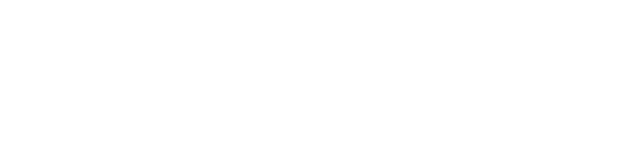
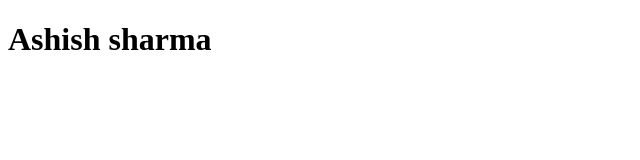
Before and after one commit to Ashishsharma-45/Project-2, a plain HTML site: page index.html in a window 1280 px wide. Shown: the whole page, without its empty margins (0-640 px from the left). Drawn offline with Linux system fonts and the light colour scheme.

Commit message:
Heading add

```diff
--- a/index.html
+++ b/index.html
@@ -6,6 +6,6 @@
     <title>Sample code</title>
 </head>
 <body>
-
+    <h1>Ashish sharma</h1>
 </body>
 </html>
```
